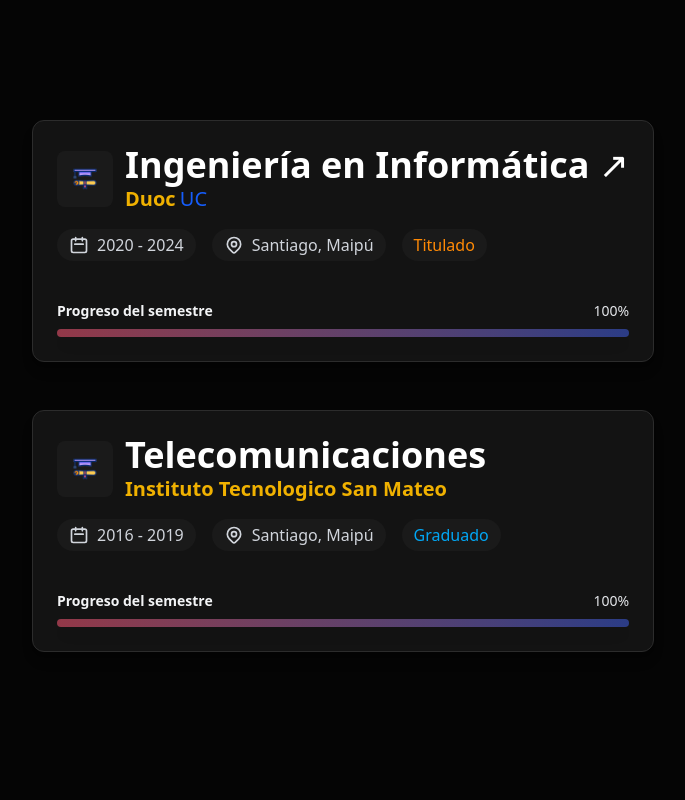
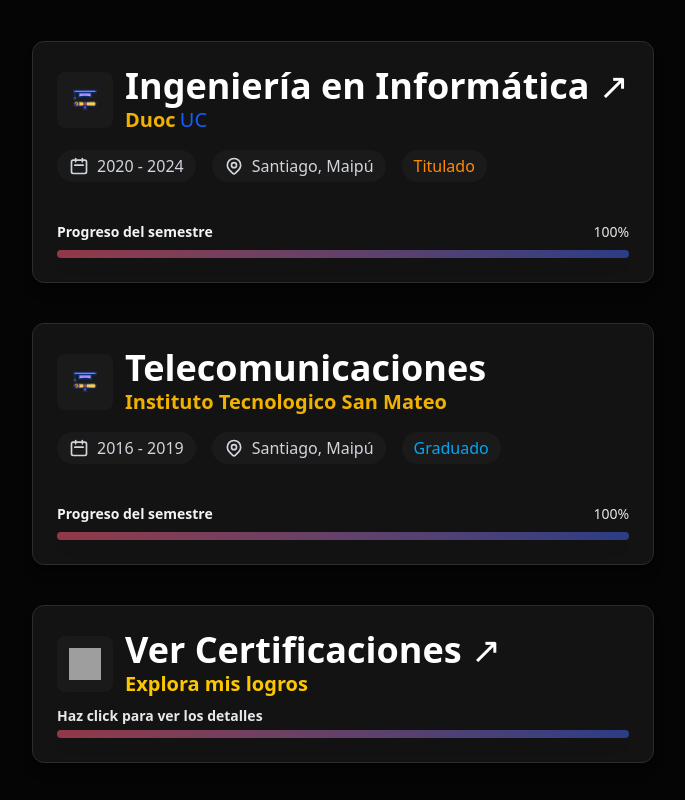
Before and after one commit to kadhaDeemi/Portafolio, a React (Vite) app: page /educacion in a window 1280 px wide. Shown: the whole page, without its empty margins (8-693 px from the left). Built offline with nearby package versions, Linux system fonts and the light colour scheme; grey boxes are pictures that could not be loaded.

Commit message:
ADD implementation in educacion card certificados and panel lateral, changes in index

```diff
--- a/src/educacion.jsx
+++ b/src/educacion.jsx
@@ -1,9 +1,10 @@
 import { useState } from "react";
 
 export default function Educacion() {
-  const [selectedCard, setSelectedCard] = useState(null);
+  // Nuevo estado para controlar qué contenido se muestra en el panel lateral
+  // Puede ser 'cursos', 'certificaciones', o null (para panel cerrado)
+  const [selectedPanelContent, setSelectedPanelContent] = useState(null);
   const [selectedCategory, setSelectedCategory] = useState("Todos");
-
 
   // Cursos agrupados por categoria
   const cursos = {
@@ -58,24 +59,91 @@
     "Gestión & Metodologías": "text-orange-400",
   };
 
+  // --- DATA PARA CERTIFICACIONES ---
+  const certificaciones = [
+    {
+      titulo: "ANÁLISIS Y DESARROLLO DE MODELOS DE DATOS",
+      institucion: "Instituto Profesional Duoc UC",
+      fecha: "Obtenido en Diciembre 2024",
+      descripcion: "Valida la capacidad para diseñar, optimizar e implementar estructuras de bases de datos robustas y eficientes, asegurando la integridad y disponibilidad de la información.",
+      enlace: "https://drive.google.com/file/d/1_XsatMGRVigqchQOikI8sZ_9RgB8rlXX/view?usp=sharing",
+    },
+    {
+      titulo: "CALIDAD DE SOFTWARE",
+      institucion: "Instituto Profesional Duoc UC",
+      fecha: "Obtenido en Diciembre 2024",
+      descripcion: "Acredita conocimientos en metodologías y herramientas para asegurar la excelencia, fiabilidad y eficiencia de los productos de software a lo largo de su ciclo de vida.",
+      enlace: "https://drive.google.com/file/d/1_XsatMGRVigqchQOikI8sZ_9RgB8rlXX/view?usp=sharing",
+    },
+    {
+      titulo: "ARQUITECTURA DE SOFTWARE",
+      institucion: "Instituto Profesional Duoc UC",
+      fecha: "Obtenido en Diciembre 2024",
+      descripcion: "Certifica la habilidad para diseñar estructuras de sistemas de software escalables, mantenibles y seguras, definiendo los componentes clave y sus interacciones.",
+      enlace: "https://drive.google.com/file/d/1_XsatMGRVigqchQOikI8sZ_9RgB8rlXX/view?usp=sharing",
+    },
+    {
+        titulo: "INTERNACIONAL EN INGLÉS INTERMEDIO ALTO",
+        institucion: "Instituto Profesional Duoc UC",
+        fecha: "Obtenido en Diciembre 2024",
+        descripcion: "Demuestra fluidez y competencia comunicativa en inglés a un nivel intermedio-alto, facilitando la interacción en entornos profesionales globales y el acceso a recursos técnicos.",
+        enlace: "https://drive.google.com/file/d/1_XsatMGRVigqchQOikI8sZ_9RgB8rlXX/view?usp=sharing",
+    },
+    {
+        titulo: "GESTIÓN DE PROYECTOS INFORMÁTICOS",
+        institucion: "Instituto Profesional Duoc UC",
+        fecha: "Obtenido en Diciembre 2024",
+        descripcion: "Valida la experiencia en la planificación, ejecución y control de proyectos de TI, aplicando las mejores prácticas para asegurar la entrega exitosa dentro del alcance, tiempo y presupuesto.",
+        enlace: "https://drive.google.com/file/d/1_XsatMGRVigqchQOikI8sZ_9RgB8rlXX/view?usp=sharing",
+    },
+    {
+        titulo: "ANÁLISIS Y PLANIFICACIÓN DE REQUERIMIENTOS INFORMÁTICOS",
+        institucion: "Instituto Profesional Duoc UC",
+        fecha: "Obtenido en Diciembre 2024",
+        descripcion: "Descripción: Acredita la capacidad para identificar, documentar y gestionar los requerimientos de sistemas de software, traduciendo las necesidades del negocio en especificaciones funcionales y no funcionales.",
+        enlace: "https://drive.google.com/file/d/1_XsatMGRVigqchQOikI8sZ_9RgB8rlXX/view?usp=sharing",
+    },
+    {
+        titulo: "INTELIGENCIA DE NEGOCIOS",
+        institucion: "Instituto Profesional Duoc UC",
+        fecha: "Obtenido en Diciembre 2024",
+        descripcion: "Certifica habilidades en la transformación de datos en información estratégica y conocimiento para la toma de decisiones, mediante el uso de herramientas y técnicas de Business Intelligence.",
+        enlace: "https://drive.google.com/file/d/1_XsatMGRVigqchQOikI8sZ_9RgB8rlXX/view?usp=sharing",
+    },
+    {
+        titulo: "PROGRAMACIÓN DE SOFTWARE",
+        institucion: "Instituto Profesional Duoc UC",
+        fecha: "Obtenido en Diciembre 2024",
+        descripcion: "Demuestra competencias fundamentales y avanzadas en el desarrollo, codificación y depuración de aplicaciones de software, siguiendo las mejores prácticas de programación.",
+        enlace: "https://drive.google.com/file/d/1_XsatMGRVigqchQOikI8sZ_9RgB8rlXX/view?usp=sharing",
+    },
+    {
+        titulo: "GESTIÓN DE PROYECTOS TI",
+        institucion: "Instituto Profesional Duoc UC",
+        fecha: "Obtenido en Diciembre 2024",
+        descripcion: "Certificación que valida la aprobación de la Especialización en Gestión de Proyectos de Tecnologías de la Información, cubriendo las metodologías y prácticas para la dirección exitosa de iniciativas TI.",
+        enlace: "https://drive.google.com/file/d/1P3rYHefhJfufKTdPeGKxGm3Y3XWqzPEj/view?usp=sharing",
+    },
+  ];
+
   return (
     <div className="w-full relative">
-      <div className="max-w-5xl mx-auto mt-5 px-10">
-        <ul>
+      <div className="max-w-5xl mx-auto mt-3 px-10">
+        <ul className="relative"> {/*para los panelees*/}
           {[1, 2].map((semester) => (
             <li
               key={semester}
               data-aos="fade"
               id={`card${semester}`}
-              className="relative mb-12"
+              className="relative mb-10"
             >
               {/* Card principal */}
               <div
                 onClick={() => {
                   if (semester === 1) {
-                    setSelectedCard(semester);
+                    setSelectedPanelContent('cursos');
                   } else {
-                    setSelectedCard(null);
+                    setSelectedPanelContent(null);
                   }
                 }}
                 className="cursor-pointer flex flex-col justify-between h-auto group overflow-hidden transition-colors duration-500 ease-in-out
@@ -180,10 +248,45 @@
                   </div>
                 </div>
               </div>
+            </li>
+          ))}
+          {/*Div certificaciones */}
+          <li className="relative mb-2">
+            <div className="cursor-pointer flex flex-col justify-between h-auto group overflow-hidden transition-colors duration-500 ease-in-out
+                            bg-[#131313] p-6 border-[1.6px] border-[#2c2c2c] shadow-lg rounded-xl hover:border-blue-600 relative"
+                 onClick={() => setSelectedPanelContent(selectedPanelContent === 'certificaciones' ? null : 'certificaciones')}>
+                <div className="flex items-center gap-3 mb-2">
+                    <div className="p-3 bg-[#1a1a1a] rounded-lg">
+                        <img src="/certificado.gif"className="w-8 h-8" />
+                    </div>
+                    <div>
+                        <h3 className="text-4xl font-bold text-white">
+                            Ver Certificaciones ↗
+                        </h3>
+                        <span className="text-yellow-400 text-xl font-semibold">
+                            Explora mis logros
+                        </span>
+                    </div>
+                </div>
+                <div className="mt-">
+                  <div className="flex items-center justify-between text-sm mb-1">
+                    <span className="font-semibold text-gray-200">
+                      Haz click para ver los detalles
+                    </span>
+                  </div>
+                  <div
+                  className="h-2 w-full rounded-full shadow-lg
+                  bg-gradient-to-r from-[#1e3a8a] via-[#b91c1c] to-[#1e3a8a]
+                  bg-[length:300%_300%] animate-neon-blue-red"
+                  ></div>
+                </div>
+            </div>
+          </li>
+        </ul>
 
-              {/* Panel lateral */}
-              {selectedCard === semester && (
-                <div className="absolute top-0 left-full ml-6 w-80 rounded-xl shadow-xl p-[2px] overflow-hidden animate-slideIn">
+        {/* PANEL LATERAL CURSO/CERTIFICACIONES*/}
+        {selectedPanelContent && (
+          <div className={`absolute top-0 left-full ml-6 w-90 rounded-xl shadow-xl p-[2px] overflow-hidden animate-slideIn transition-transform duration-500 ease-in-out`}>
             {/* Fondo gradiente neon */}
             <div className="absolute -inset-[2px] rounded-xl opacity-100 pointer-events-none
                 bg-gradient-to-r from-[#1e3a8a] via-[#b91c1c] to-[#1e3a8a]
@@ -191,20 +294,23 @@
 
             {/* Contenido del panel */}
             <div className="relative z-10 bg-[#1a1a1a] rounded-xl p-4 text-white">
-                    {/* Header*/}
+              {/* Header del Panel */}
               <div className="flex justify-between items-center mb-4">
                 <h4 className="text-lg font-semibold text-orange-400">
-                        Cursos Destacados
+                  {selectedPanelContent === 'cursos' ? "Cursos Destacados" : "Mis Certificaciones"}
                 </h4>
                 <button
-                        onClick={() => setSelectedCard(null)}
+                  onClick={() => setSelectedPanelContent(null)}
                   className="text-gray-400 hover:text-white"
                 >
                   ✕
                 </button>
               </div>
 
-                    {/* filtro */}
+              {/* Contenido condicional: Cursos o Certificaciones */}
+              {selectedPanelContent === 'cursos' && (
+                <>
+                  {/* filtro de cursos */}
                   <select
                     value={selectedCategory}
                     onChange={(e) => setSelectedCategory(e.target.value)}
@@ -217,15 +323,15 @@
                     ))}
                   </select>
 
-                    {/* List */}
-                    <div className="space-y-3 max-h-74 overflow-y-auto pr-3">
+                  {/* Lista de Cursos */}
+                  <div className="space-y-3 max-h-[calc(100vh-200px)] overflow-y-auto pr-3"> {/* Ajustado max-h para mejor scroll */}
                     {getCursosFiltrados().map(({ categoria, curso }, index) => (
                       <div
                         key={index}
                         className={`relative p-3 rounded-xl bg-[#222] hover:bg-[#2c2c2c] transition group border border-transparent`}
                       >
                         {/* Borde neon al hover */}
-                          <span className="absolute -inset-[2px] rounded-2xl opacity-0 pointer-events-none
+                        <span className="absolute -inset-[3px] rounded-2xl opacity-0 pointer-events-none
                             bg-gradient-to-r from-[#1e3a8a] via-[#b91c1c] to-[#1e3a8a]
                             bg-[length:300%_300%] animate-neon-blue-red
                             transition-opacity duration-500 group-hover:opacity-100 z-[-1]"></span>
@@ -237,12 +343,47 @@
                       </div>
                     ))}
                   </div>
+                </>
+              )}
+
+              {selectedPanelContent === 'certificaciones' && (
+                <div className="space-y-6 max-h-[calc(100vh-150px)] overflow-y-auto pr-3">
+                  {certificaciones.map((cert, index) => (
+                    <div
+                      key={index}
+                      className="group relative bg-[#131313] p-5 border-[1.6px] border-[#2c2c2c] shadow-lg rounded-xl
+                                 transition-colors duration-500 flex flex-col justify-between">
+                        <span className="absolute -inset-[5px] rounded-2xl opacity-0 pointer-events-none
+                            bg-gradient-to-r from-[#1e3a8a] via-[#b91c1c] to-[#1e3a8a]
+                            bg-[length:300%_300%] animate-neon-blue-red
+                            transition-opacity duration-500 group-hover:opacity-100 z-[-1]">
+                            </span>
+                      <div>
+                        <h3 className="text-lg font-bold text-white mb-1">{cert.titulo}</h3>
+                        <p className="text-gray-400 text-sm mb-1">{cert.institucion}</p>
+                        <p className="text-gray-500 text-xs mb-3">{cert.fecha}</p>
+                        {cert.descripcion && (
+                          <p className="text-gray-300 text-sm mb-3">{cert.descripcion}</p>
+                        )}
+                      </div>
+                      {cert.enlace && (
+                        <div className="mt-auto pt-2"> {/* Empuja el botón hacia abajo si el contenido varía */}
+                          <a
+                            href={cert.enlace}
+                            target="_blank"
+                            rel="noopener noreferrer"
+                            className="inline-block px-4 py-2 bg-orange-500 text-white rounded-md text-sm font-semibold
+                                       hover:bg-orange-700 transition-colors duration-300"> Ver Credencial
+                          </a>
+                        </div>
+                      )}
+                    </div>
+                  ))}
+                </div>
+              )}
             </div>
           </div>
         )}
-            </li>
-          ))}
-        </ul>
       </div>
     </div>
   );
--- a/src/index.css
+++ b/src/index.css
@@ -50,7 +50,7 @@
   transition: border-color 0.25s;
 }
 button:hover {
-  border-color: #646cff;
+  border-color: rgb(134, 87, 0);
 }
 button:focus,
 button:focus-visible {
```
Also changed, not shown: src/home.jsx (+30 -23 lines), 1 other file (tests, documents, lock files or other folders). Lines whose indentation alone changed are shown as unchanged.
